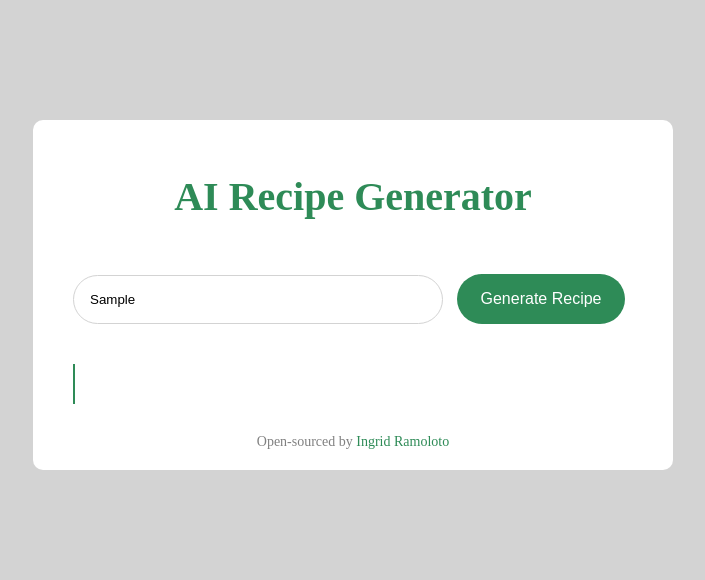
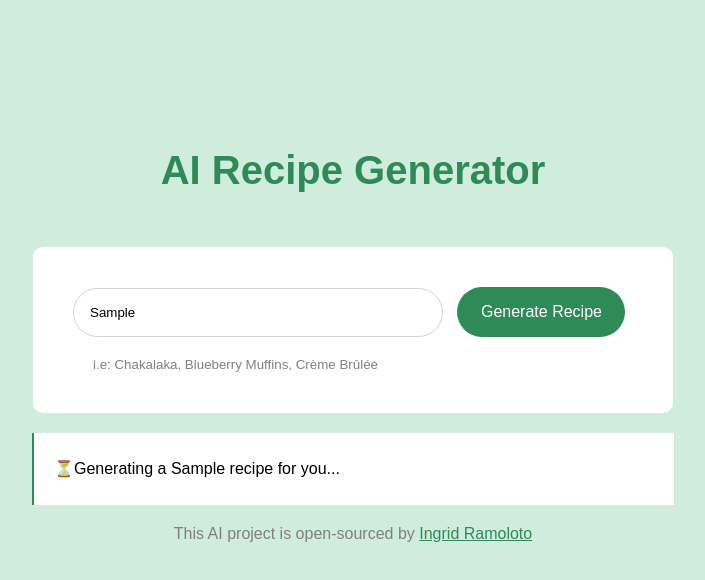
Before and after one commit to KayRams/AI-Recipe-Generator, a plain HTML site: page index.html in a window 1280 px wide. Both pictures are taken after typing "Sample" into the empty fields and a click on the button "Generate Recipe". Shown: the whole page, without its empty margins (287-992 px from the left). Drawn offline with nearby package versions, Linux system fonts and the light colour scheme; no server answers.

Commit message:
Improved the user interface

```diff
--- a/index.html
+++ b/index.html
@@ -9,8 +9,10 @@
     <title>AI Recipe Generator</title>
   </head>
   <body>
+    <header>
+      <h1>AI Recipe Generator</h1>
+    </header>
     <div class="container">
-      <h1>AI Recipe Generator</h1>
       <main>
         <form id="recipe-form">
           <input
@@ -23,17 +25,20 @@
             id="user-instructions"
           />
           <button type="submit">Generate Recipe</button>
+          <br />
+          <br />
+          <small>i.e: Chakalaka, Blueberry Muffins, Crème Brûlée</small>
         </form>
+      </main>
+    </div>
+    <div class="recipe hidden" id="recipe"></div>
 
-        <div class="recipe" id="recipe"></div>
-      </main>
-      <footer>
-        Open-sourced by
-        <a href="https://github.com/KayRams/AI-Recipe-Generator" target="_blank"
-          >Ingrid Ramoloto</a
-        >
-      </footer>
-    </div>
+    <footer>
+      This AI project is open-sourced by
+      <a href="https://github.com/KayRams/AI-Recipe-Generator" target="_blank"
+        >Ingrid Ramoloto</a
+      >
+    </footer>
     <script src="src/index.js"></script>
   </body>
 </html>
--- a/src/index.js
+++ b/src/index.js
@@ -9,19 +9,17 @@ function displayRecipe(response) {
 
 function generateRecipe(event) {
   event.preventDefault();
-
   let instructionsInput = document.querySelector("#user-instructions");
-
   let apiKey = "453b0ed2c15539f029750o67ad974bt3";
   let context =
-    "You are a world renowned chef. Your mission is to generate a well curated recipe in HTML format. Make sure to follow the users intructions.";
+    "You are a world renowned chef. Your mission is to generate a well curated recipe in basic HTML. Do NOT mention HTML in the recipe. Do not apply the margin-top on the h1 of the recipe. Make sure to follow the users intructions.";
   let prompt = `User instructions: Generate a recipe about ${instructionsInput.value}`;
-  let apiURL = `https://api.shecodes.io/ai/v1/generate?prompt=${prompt}&context=${context}&key=${apiKey}`;
+  let apiUrl = `https://api.shecodes.io/ai/v1/generate?prompt=${prompt}&context=${context}&key=${apiKey}`;
+  let recipeElement = document.querySelector("#recipe");
+  recipeElement.classList.remove("hidden");
+  recipeElement.innerHTML = `<div class="generating">⏳Generating a ${instructionsInput.value} recipe for you...</div>`;
 
-  console.log("Generating recipe");
-  console.log(`Prompt: ${prompt}`);
-  console.log(`Context: ${context}`);
-  axios.get(apiURL).then(displayRecipe);
+  axios.get(apiUrl).then(displayRecipe);
 }
 
 let recipeFormElement = document.querySelector("#recipe-form");
--- a/src/style.css
+++ b/src/style.css
@@ -1,29 +1,40 @@
 body {
-  background: lightgray;
+  background-color: rgb(207, 236, 220);
+  font-family: Arial, Helvetica, sans-serif;
 }
+
 .container {
-  margin: 120px auto;
+  margin: 20px auto;
   max-width: 600px;
   background-color: white;
   padding: 20px;
   border-radius: 10px;
 }
+
+header {
+  margin-top: 120px;
+}
+
 h1 {
+  padding: 20px;
   text-align: center;
   color: seagreen;
   font-weight: 800px;
   font-size: 40px;
   line-height: 1.5;
 }
+
 form {
   padding: 20px;
 }
+
 input {
   padding: 16px;
   border: 1px solid lightgray;
   border-radius: 30px;
   width: 60%;
 }
+
 button {
   padding: 16px;
   font-size: 16px;
@@ -34,20 +45,50 @@ button {
   width: 30%;
   margin-left: 10px;
 }
+
 .recipe {
-  margin: 20px;
+  max-width: 600px;
+  background: white;
+  margin: 10px auto;
   font-size: 16px;
   padding: 20px;
   line-height: 2;
   border-left: 2px solid seagreen;
 }
+
 footer {
   text-align: center;
-  margin-top: 30px;
-  font-size: 14px;
+  margin-top: 20px;
+  margin-bottom: 100px;
+  font-size: 16px;
   color: gray;
 }
+
 a {
-  text-decoration: none;
+  text-decoration: underline;
   color: seagreen;
 }
+
+small {
+  color: grey;
+  padding: 20px;
+}
+
+.hidden {
+  display: none;
+}
+
+.generating {
+  animation: blink-animation 1s steps(5, start) infinite;
+}
+
+@keyframes blink-animation {
+  to {
+    visibility: hidden;
+  }
+}
+@-webkit-keyframes blink-animation {
+  to {
+    visibility: hidden;
+  }
+}
```
